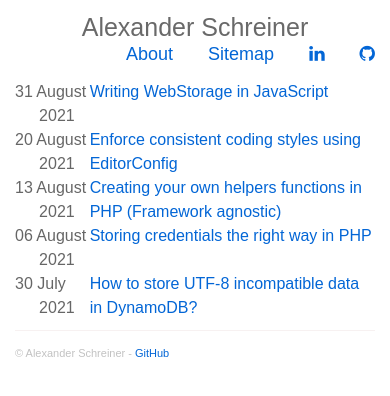
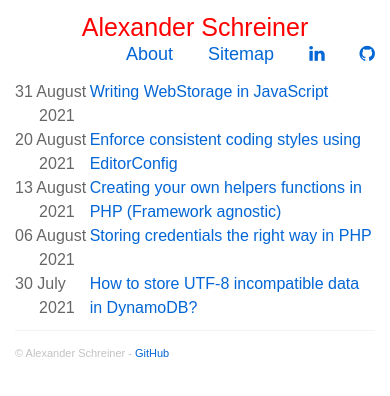
Before and after one commit to alexander-schreiner/alexander-schreiner.github.io, a Jekyll site: the page built from index.html, in a window 390 px wide. Shown: the top 396 px of the page. Built offline with Jekyll 4.4.1, drawn with Linux system fonts in a browser that asks for light colours; nearby versions of some CDN libraries; the list of posts is cut into pages by our own code.

Commit message:
Update main.css

```diff
--- a/static/css/main.css
+++ b/static/css/main.css
@@ -168,6 +168,12 @@ div.col-sm-3 div.profile-about {
   }
 }
 
+@media (max-width: 991px) {
+  h1 {
+    color:red;
+  }
+}
+
 .nav-items {
   display: flex;
   justify-content: flex-end;
```
